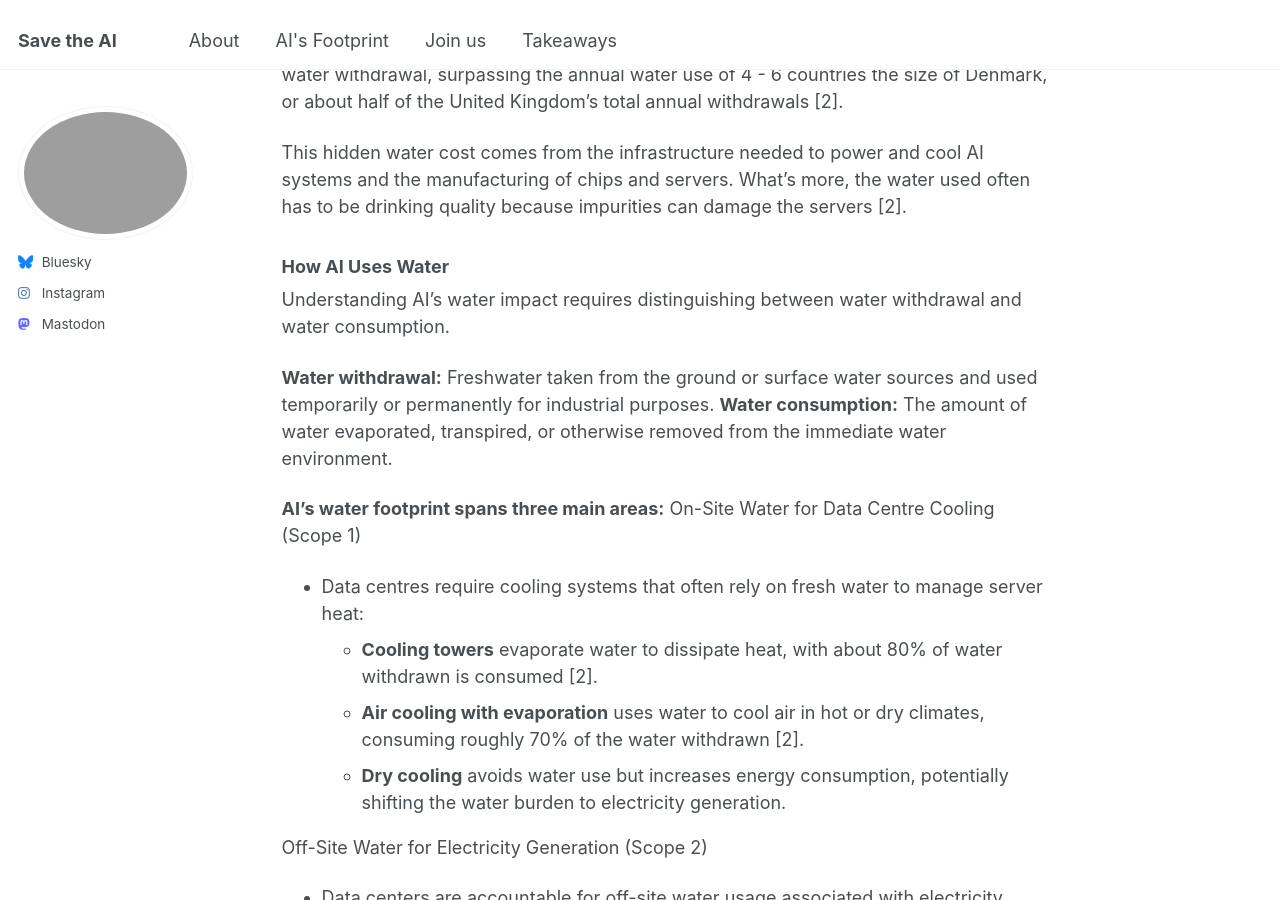
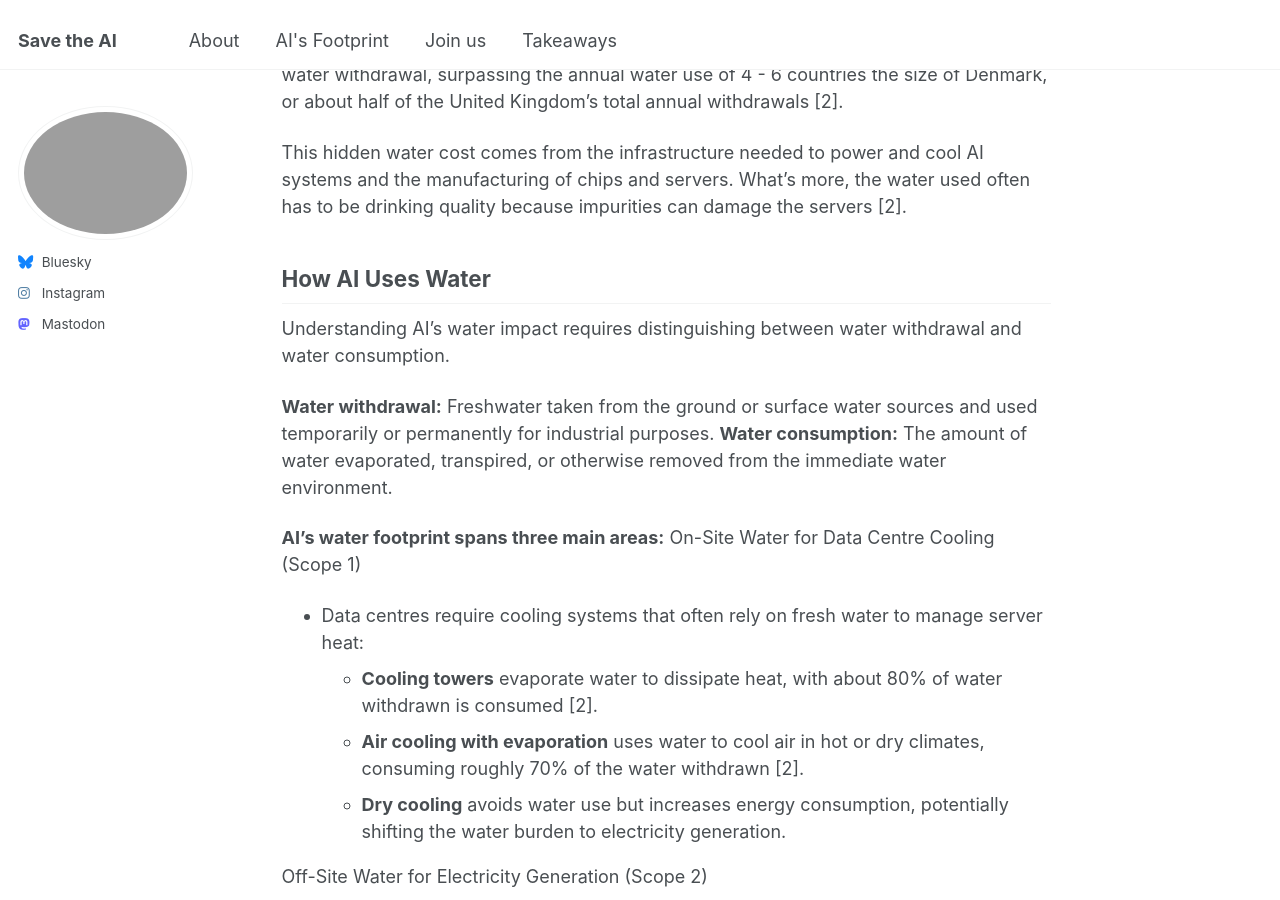
Before and after one commit to JustSustainabilityDesign/savetheAI, a Jekyll site: the page built from _pages/ais-footprint.md, in a window 1280 px wide and 900 px high, scrolled down 472 px. Built offline with Jekyll 4.4.1, drawn with Linux system fonts in a browser that asks for light colours.

```diff
--- a/_pages/ais-footprint.md
+++ b/_pages/ais-footprint.md
@@ -14,7 +14,7 @@ The global AI demand in 2027 is projected to require 4.2 and 6.6. billion cubic
 
 This hidden water cost comes from the infrastructure needed to power and cool AI systems and the manufacturing of chips and servers. What’s more, the water used often has to be drinking quality because impurities can damage the servers [2].
 
-### How AI Uses Water
+## How AI Uses Water
 Understanding AI’s water impact requires distinguishing between water withdrawal and water consumption.
 
 **Water withdrawal:** Freshwater taken from the ground or surface water sources and used temporarily or permanently for industrial purposes.
@@ -35,7 +35,7 @@ Supply Chain Water for Manufacturing (Scope 3)
 - Manufacturing AI chips and servers use huge amounts of often ultrapure water, with low recycling rates and potential for toxic waste.
 - For example, **Apple reports that 99% of its water footprint comes from its supply chain** [2].
 
-### Key Challenges
+## Key Challenges
 **Lack of reporting:** There is no requirement for data centres to report how much water they are consuming [3] [4].
 
 **“Water positive” initiatives:** Companies such as Google and Microsoft claim to be “water positive” by 2030, pledging to return more water than they consume [5] [6]. However, there is little accountability or evidence to support these promises, and water replenishment often happens in different locations than where it was extracted, leaving areas experiencing water stress unresolved [2].
@@ -44,7 +44,7 @@ Supply Chain Water for Manufacturing (Scope 3)
 
 **For more insights, check out our [Takeaways](https://savethe.ai/takeaways/) page.**
 
-### References
+## References
 [1] Sellman, M., & Vaughan, A. (2024, October 4). ‘Thirsty’ ChatGPT uses four times more water than previously thought. The Times. (https://www.thetimes.com/uk/technology-uk/article/thirsty-chatgpt-uses-four-times-more-water-than-previously-thought-bc0pqswdr)
 [2] Li, P., Yang, J., Islam, M. A., & Ren, S. (2023). Making AI Less “Thirsty”: Uncovering and Addressing the Secret Water Footprint of AI Models (No. arXiv:2304.03271). arXiv. (https://doi.org/10.48550/arXiv.2304.03271)
 [3] Gabbott, M. (2024, November 26). Why We Don’t Know AI’s True Water Footprint | TechPolicy.Press. Tech Policy Press. (https://techpolicy.press/why-we-dont-know-ais-true-water-footprint)
```
